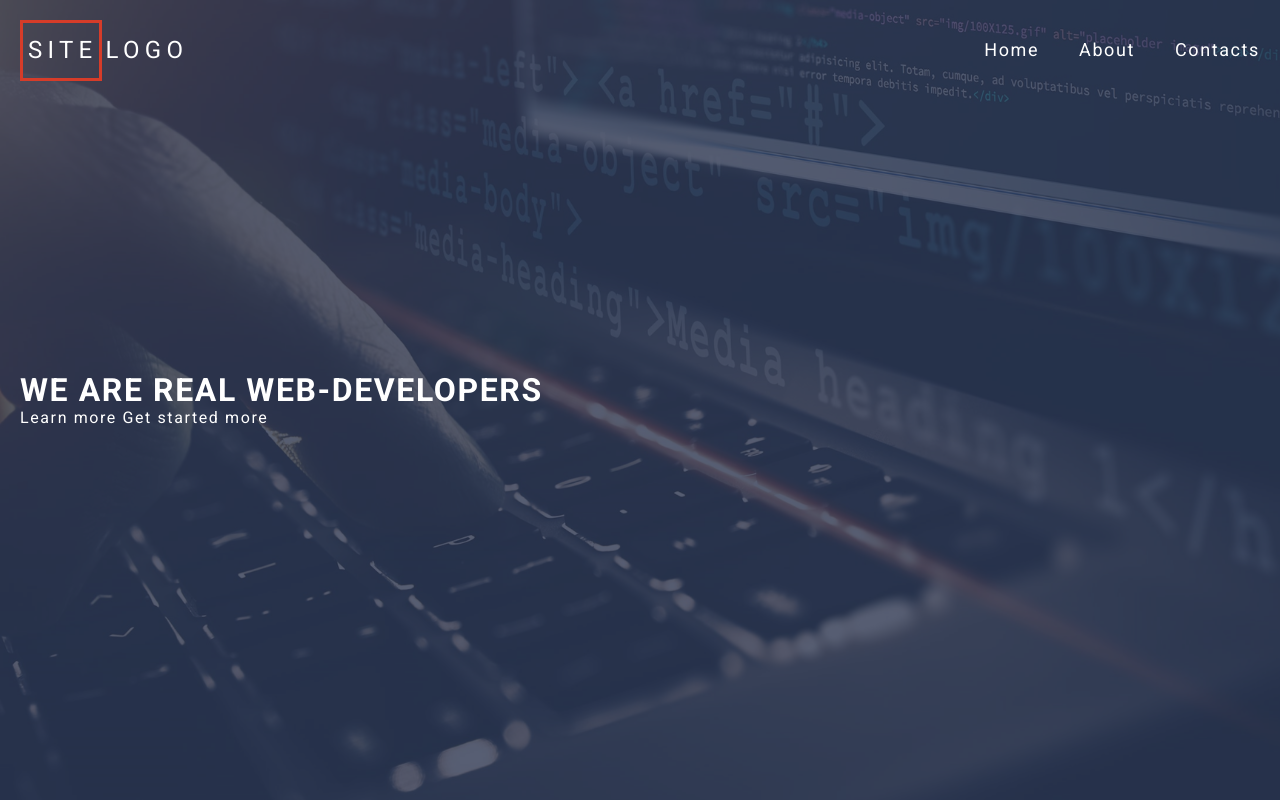
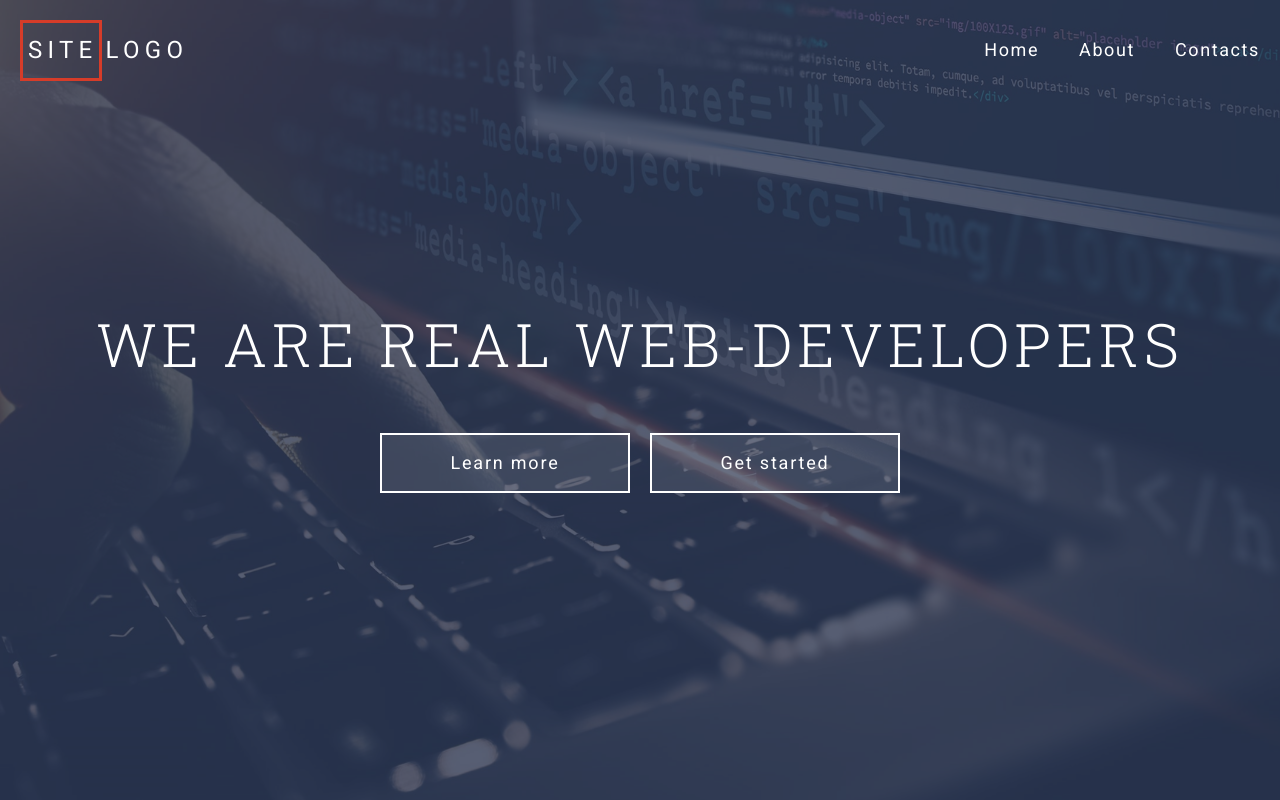
Before and after one commit to FomenkoAndrey/20201221_____grid-template, a website: page index.html in a window 1280 px wide. Drawn offline with Linux system fonts and the light colour scheme.

Commit message:
оформили блока header.

```diff
--- a/assets/css/style.css
+++ b/assets/css/style.css
@@ -362,9 +362,34 @@ html {
   letter-spacing: 0.1em;
 }
 
+h1 {
+  font-family: "Roboto Slab", serif;
+  font-weight: 300;
+  font-size: 3.75rem;
+  letter-spacing: 0.08em;
+  line-height: 1.2;
+}
+
 a {
   text-decoration: none;
   color: #ffffff;
+}
+
+.btn {
+  border: 2px solid #ffffff;
+  min-width: 250px;
+  height: 60px;
+  display: block;
+  text-align: center;
+  font-size: 1.125rem;
+  padding: 18px 20px;
+  background-color: rgba(255, 255, 255, 0.1);
+  letter-spacing: 0.1em;
+  transition: background-color 0.5s;
+}
+
+.btn:hover {
+  background-color: #d66926;
 }
 
 .header {
@@ -452,12 +477,26 @@ a {
   font-size: 1.125rem;
   padding: 20px;
   display: block;
+  transition: color 0.5s;
 }
 
+.header-navbar__link:hover {
+  color: #d66926;
+}
 .header-content {
   position: relative;
 }
 
 .header-content__title {
-  margin: 0;
+  margin: 0 0 53px;
+  text-align: center;
 }
+
+.header-content__buttons {
+  display: flex;
+  justify-content: center;
+}
+
+.header-content__buttons .btn:first-of-type {
+  margin-right: 20px;
+}
--- a/index.html
+++ b/index.html
@@ -63,7 +63,7 @@
         <h1 class="header-content__title">WE ARE REAL WEB-DEVELOPERS</h1>
         <div class="header-content__buttons">
           <a class="btn" href="#">Learn more</a>
-          <a class="btn" href="#">Get started more</a>
+          <a class="btn" href="#">Get started</a>
         </div>
       </div>
     </div>
```
